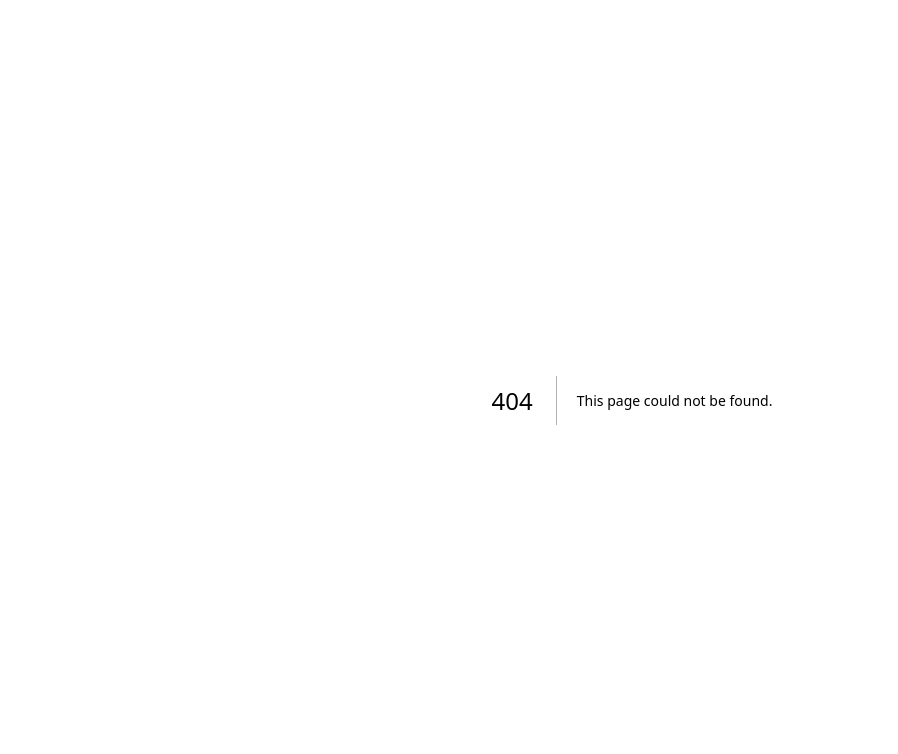
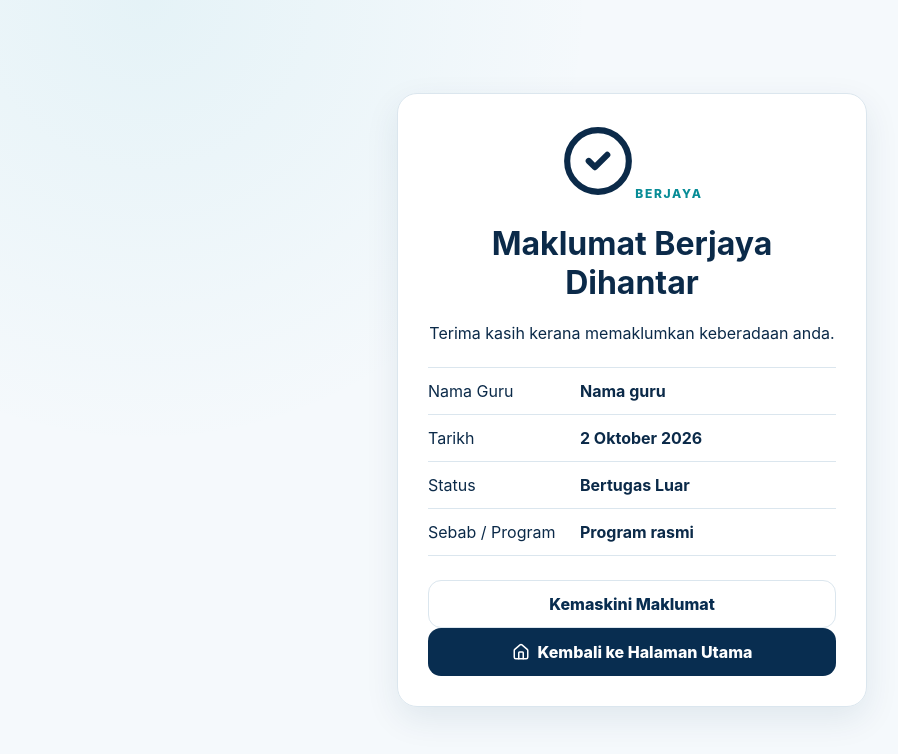
Before and after one commit to Papazola89-bot/e-ReliefSKS, a Next.js app: page /guest/demo/success in a window 1280 px wide. Before the commit this address had no page. Shown: the top 754 px of the page, without its empty margins (8-906 px from the left). Built offline with nearby package versions, Linux system fonts and the light colour scheme.

Commit message:
feat: add guest success screen

```diff
--- /dev/null
+++ b/app/guest/[token]/success/page.tsx
@@ -0,0 +1,24 @@
+import Link from "next/link";
+import { CheckCircle2, Home } from "lucide-react";
+
+export default async function SuccessPage({ params }: { params: Promise<{ token: string }> }) {
+  const { token } = await params;
+  return (
+    <main className="successPage container narrow">
+      <div className="successCard blockCard">
+        <CheckCircle2 size={74} className="successIcon" />
+        <span className="eyebrow">BERJAYA</span>
+        <h1>Maklumat Berjaya Dihantar</h1>
+        <p>Terima kasih kerana memaklumkan keberadaan anda.</p>
+        <div className="summaryList">
+          <div><span>Nama Guru</span><strong>Nama guru</strong></div>
+          <div><span>Tarikh</span><strong>2 Oktober 2026</strong></div>
+          <div><span>Status</span><strong>Bertugas Luar</strong></div>
+          <div><span>Sebab / Program</span><strong>Program rasmi</strong></div>
+        </div>
+        <Link href={`/guest/${token}`} className="button secondary full">Kemaskini Maklumat</Link>
+        <Link href="/" className="button primary full"><Home size={18} /> Kembali ke Halaman Utama</Link>
+      </div>
+    </main>
+  );
+}
```
